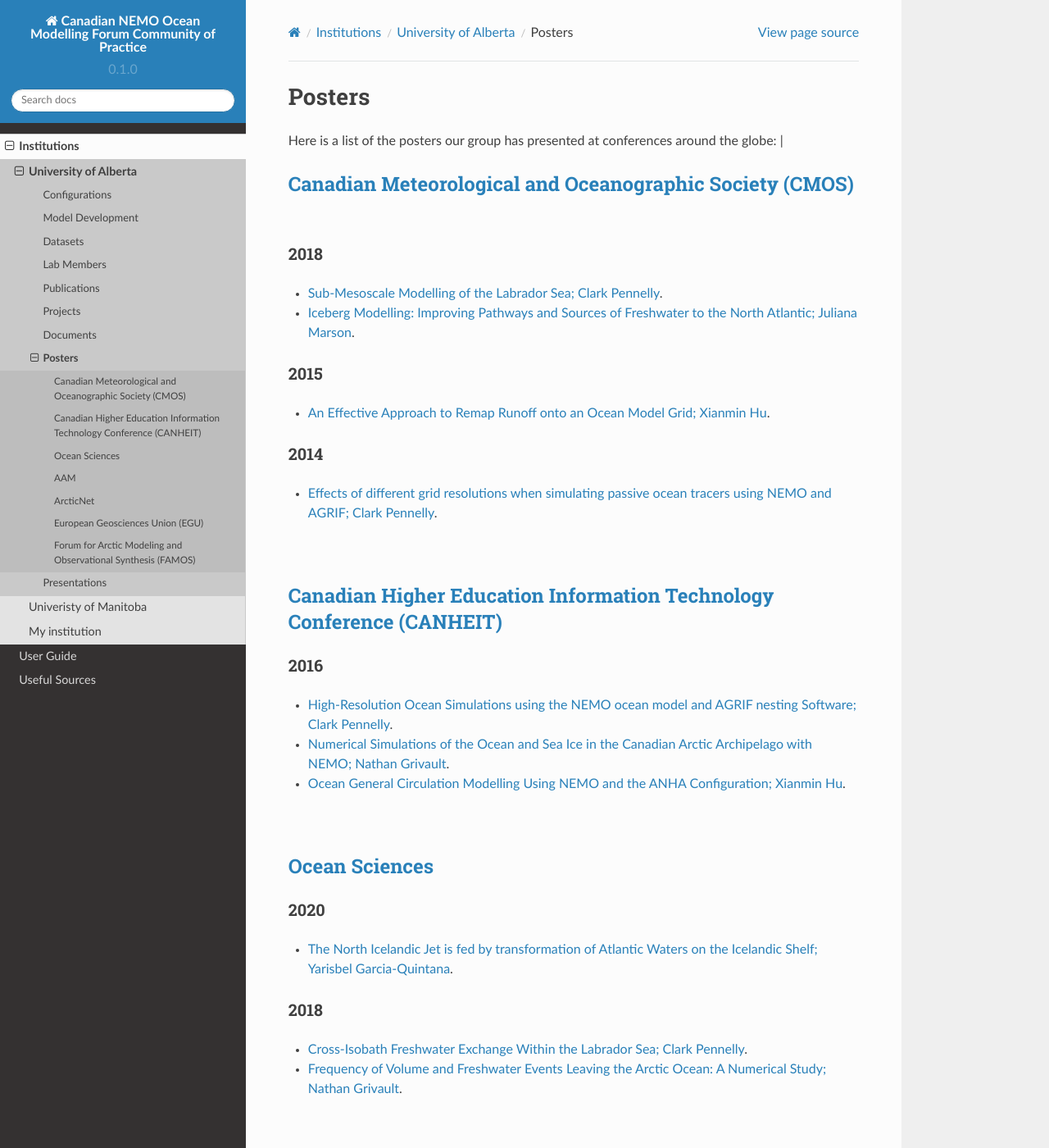
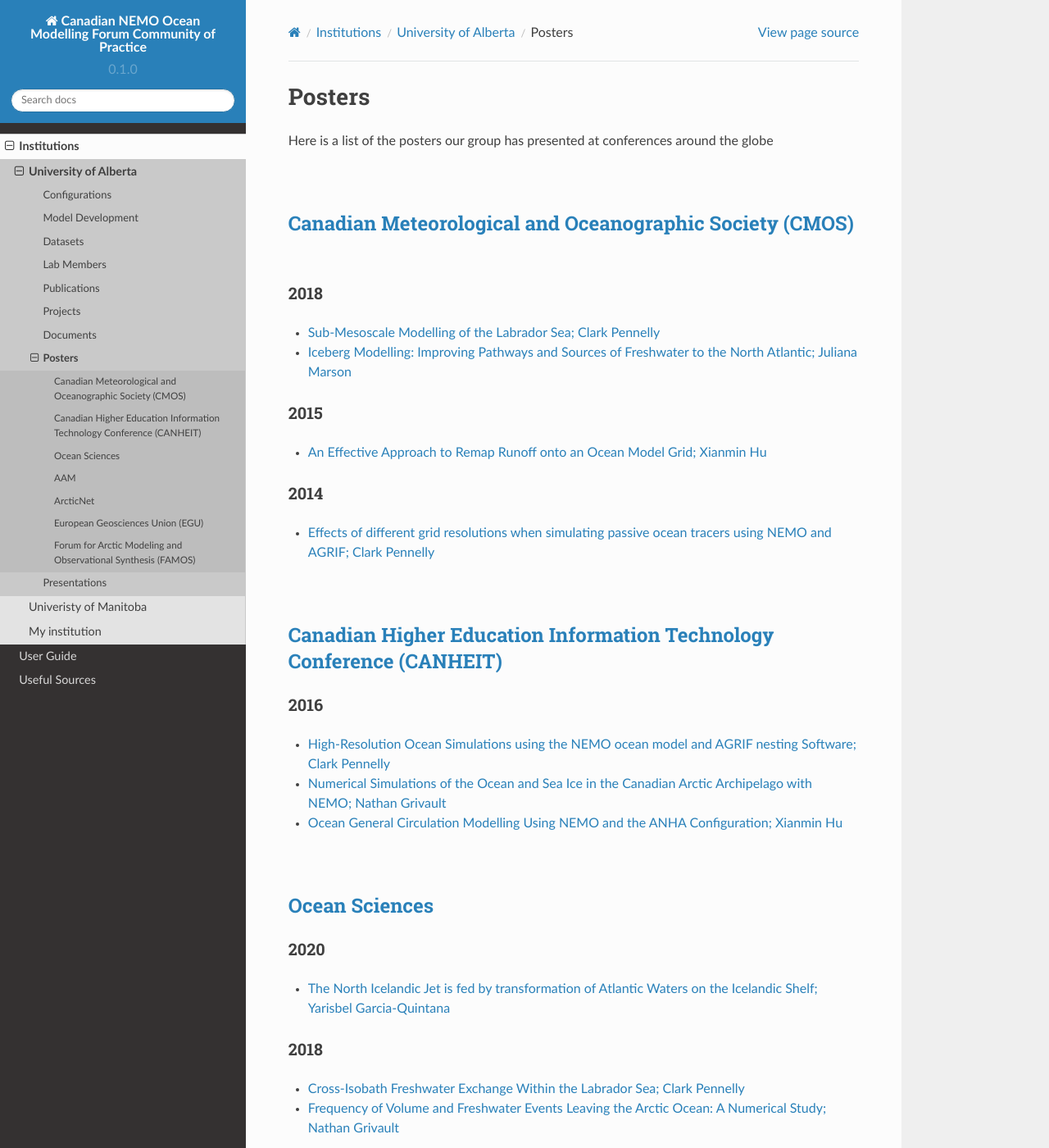
Before and after one commit to UofA-NEMO/Canadian-NEMO-Ocean-Modelling-Forum-Community-of-Practice, a Sphinx documentation site: the page built from docs/Institutions/UofA/Posters.rst, in a window 1280 px wide and 1400 px high. Shown: the whole window at 82% size. Built offline with Sphinx 7.4.7 and the Read the Docs theme 2.0.0, drawn with Linux system fonts in a browser that asks for light colours.

Commit message:
Update Posters.rst

```diff
--- a/docs/Institutions/UofA/Posters.rst
+++ b/docs/Institutions/UofA/Posters.rst
@@ -1,7 +1,8 @@
 Posters
 =======
 
-Here is a list of the posters our group has presented at conferences around the globe:
+Here is a list of the posters our group has presented at conferences around the globe
+
 |
 
 `Canadian Meteorological and Oceanographic Society (CMOS) <https://www.cmos.ca/>`_
@@ -10,20 +11,20 @@
 2018
 ^^^^
 
-* `Sub-Mesoscale Modelling of the Labrador Sea; Clark Pennelly <../../../_static/_UofA/CMOS_2018_Pennelly_LAB60.pdf>`_.
+* `Sub-Mesoscale Modelling of the Labrador Sea; Clark Pennelly <../../../_static/_UofA/CMOS_2018_Pennelly_LAB60.pdf>`_
 
-* `Iceberg Modelling: Improving Pathways and Sources of Freshwater to the North Atlantic; Juliana Marson <../../../_static/_UofA/CMOS2018_poster_Marson.pdf>`_.
+* `Iceberg Modelling: Improving Pathways and Sources of Freshwater to the North Atlantic; Juliana Marson <../../../_static/_UofA/CMOS2018_poster_Marson.pdf>`_
 
 2015
 ^^^^
 
-* `An Effective Approach to Remap Runoff onto an Ocean Model Grid; Xianmin Hu <../../../_static/_UofA/CMOS_P_2015_HU.pdf>`_.
+* `An Effective Approach to Remap Runoff onto an Ocean Model Grid; Xianmin Hu <../../../_static/_UofA/CMOS_P_2015_HU.pdf>`_
 
 
 2014
 ^^^^
 
-* `Effects of different grid resolutions when simulating passive ocean tracers using NEMO and AGRIF; Clark Pennelly <../../../_static/_UofA/CMOS_P_2014_PennellyClark.pdf>`_.
+* `Effects of different grid resolutions when simulating passive ocean tracers using NEMO and AGRIF; Clark Pennelly <../../../_static/_UofA/CMOS_P_2014_PennellyClark.pdf>`_
 
 
 |
@@ -34,11 +35,11 @@
 2016
 ^^^^
 
-* `High-Resolution Ocean Simulations using the NEMO ocean model and AGRIF nesting Software; Clark Pennelly <../../../_static/_UofA/CANHEIT_2016_Pennelly.pdf>`_.
+* `High-Resolution Ocean Simulations using the NEMO ocean model and AGRIF nesting Software; Clark Pennelly <../../../_static/_UofA/CANHEIT_2016_Pennelly.pdf>`_
 
-* `Numerical Simulations of the Ocean and Sea Ice in the Canadian Arctic Archipelago with NEMO; Nathan Grivault <../../../_static/_UofA/CANHEIT_P_2016_Grivault.pdf>`_.
+* `Numerical Simulations of the Ocean and Sea Ice in the Canadian Arctic Archipelago with NEMO; Nathan Grivault <../../../_static/_UofA/CANHEIT_P_2016_Grivault.pdf>`_
 
-* `Ocean General Circulation Modelling Using NEMO and the ANHA Configuration; Xianmin Hu <../../../_static/_UofA/CANHEIT_P_2016_HU.pdf>`_.
+* `Ocean General Circulation Modelling Using NEMO and the ANHA Configuration; Xianmin Hu <../../../_static/_UofA/CANHEIT_P_2016_HU.pdf>`_
 
 
 |
@@ -49,15 +50,15 @@
 2020
 ^^^^
 
-* `The North Icelandic Jet is fed by transformation of Atlantic Waters on the Icelandic Shelf; Yarisbel Garcia-Quintana <../../../_static/_UofA/OceanSciences_2020_YarisbelGarciaQuintana.pdf>`_.
+* `The North Icelandic Jet is fed by transformation of Atlantic Waters on the Icelandic Shelf; Yarisbel Garcia-Quintana <../../../_static/_UofA/OceanSciences_2020_YarisbelGarciaQuintana.pdf>`_
 
 
 2018
 ^^^^
 
-* `Cross-Isobath Freshwater Exchange Within the Labrador Sea; Clark Pennelly <../../../_static/_UofA/OceanSci_2018_Pennelly.pdf>`_.
+* `Cross-Isobath Freshwater Exchange Within the Labrador Sea; Clark Pennelly <../../../_static/_UofA/OceanSci_2018_Pennelly.pdf>`_
 
-* `Frequency of Volume and Freshwater Events Leaving the Arctic Ocean: A Numerical Study; Nathan Grivault <../../../_static/_UofA/Grivault_OceanSciences2018.pdf>`_.
+* `Frequency of Volume and Freshwater Events Leaving the Arctic Ocean: A Numerical Study; Nathan Grivault <../../../_static/_UofA/Grivault_OceanSciences2018.pdf>`_
 
 |
 
@@ -67,7 +68,7 @@
 2021
 ^^^^
 
-* `Impact of Runoff Forcing on Ocean Model Simulations in the Pan-Arctic Region; Tahya Weiss-Gibbons <../../../_static/_UofA/AAM2021 Poster Tahya Weiss-Gibbons.pdf>`_.
+* `Impact of Runoff Forcing on Ocean Model Simulations in the Pan-Arctic Region; Tahya Weiss-Gibbons <../../../_static/_UofA/AAM2021 Poster Tahya Weiss-Gibbons.pdf>`_
 
 |
 
@@ -77,7 +78,7 @@
 2014
 ^^^^
 
-* `Validation of the Arctic and Canadian Arctic Archipelago Ice Thickness in High-resolution NEMO Simulations; Xianmin Hu <../../../_static/_UofA/ArcticNet_T_2014_HU.pdf>`_.
+* `Validation of the Arctic and Canadian Arctic Archipelago Ice Thickness in High-resolution NEMO Simulations; Xianmin Hu <../../../_static/_UofA/ArcticNet_T_2014_HU.pdf>`_
 
 |
 
@@ -87,7 +88,7 @@
 2016
 ^^^^
 
-* `Exchanges of volume, heat and freshwater through the Canadian Arctic Archipelago: A numerical study; Nathan Grivault <../../../_static/_UofA/EGU_P_2016_Grivault.pdf>`_.
+* `Exchanges of volume, heat and freshwater through the Canadian Arctic Archipelago: A numerical study; Nathan Grivault <../../../_static/_UofA/EGU_P_2016_Grivault.pdf>`_
 
 |
 
@@ -97,14 +98,14 @@
 2018
 ^^^^
 
-* `Freshwater contribution of Greenland icebergs to the North Atlantic; Juliana Marson <../../../_static/_UofA/FAMOS2018_poster_Marson.pdf>`_.
+* `Freshwater contribution of Greenland icebergs to the North Atlantic; Juliana Marson <../../../_static/_UofA/FAMOS2018_poster_Marson.pdf>`_
 
 2016
 ^^^^
 
-* `Cascading off the West Greenland Shelf: A numerical prespective; Juliana Marson <../../../_static/_UofA/FAMOS_Juliana_Marson_C50.pdf>`_.
+* `Cascading off the West Greenland Shelf: A numerical prespective; Juliana Marson <../../../_static/_UofA/FAMOS_Juliana_Marson_C50.pdf>`_
 
 2014
 ^^^^
 
-* `Baffin BAy Heat and Freshwater Contents and Transports from a suite of numerical modelling experiments; Nathan Grivault <../../../_static/_UofA/FAMOS_P_2014_Grivault.pdf>`_.
+* `Baffin BAy Heat and Freshwater Contents and Transports from a suite of numerical modelling experiments; Nathan Grivault <../../../_static/_UofA/FAMOS_P_2014_Grivault.pdf>`_
```
